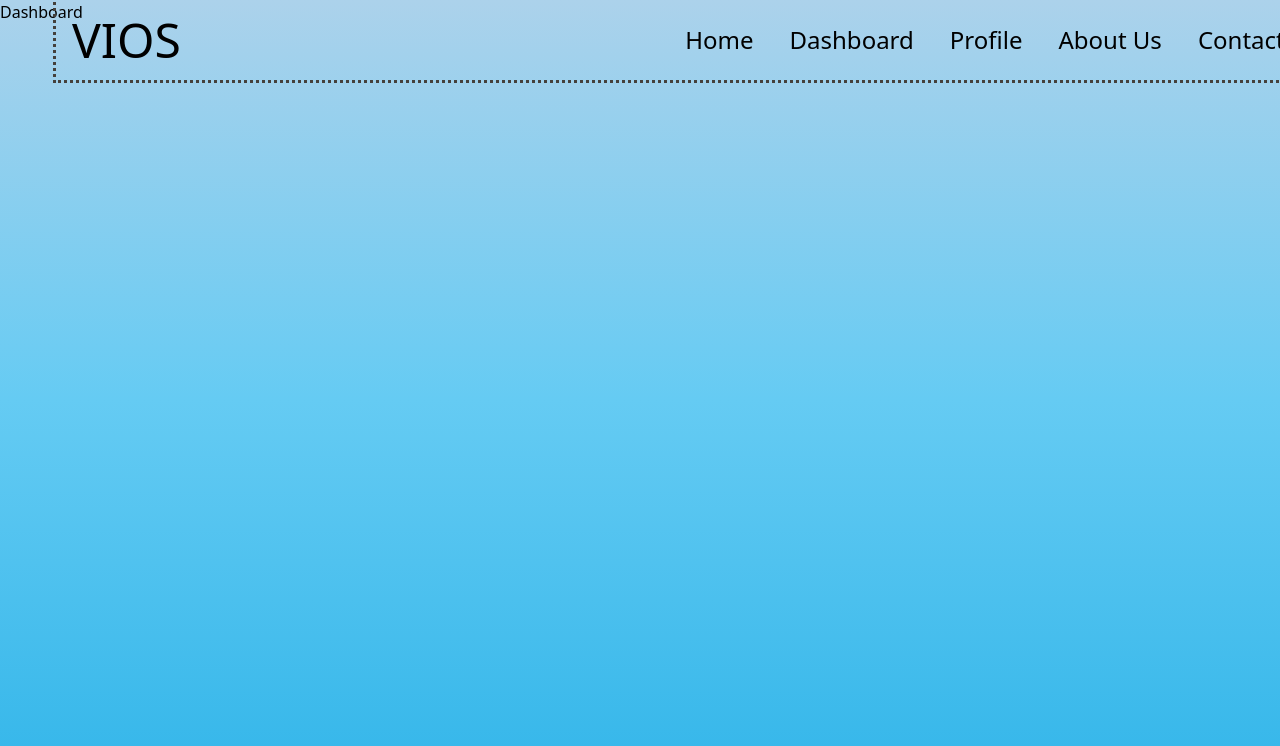
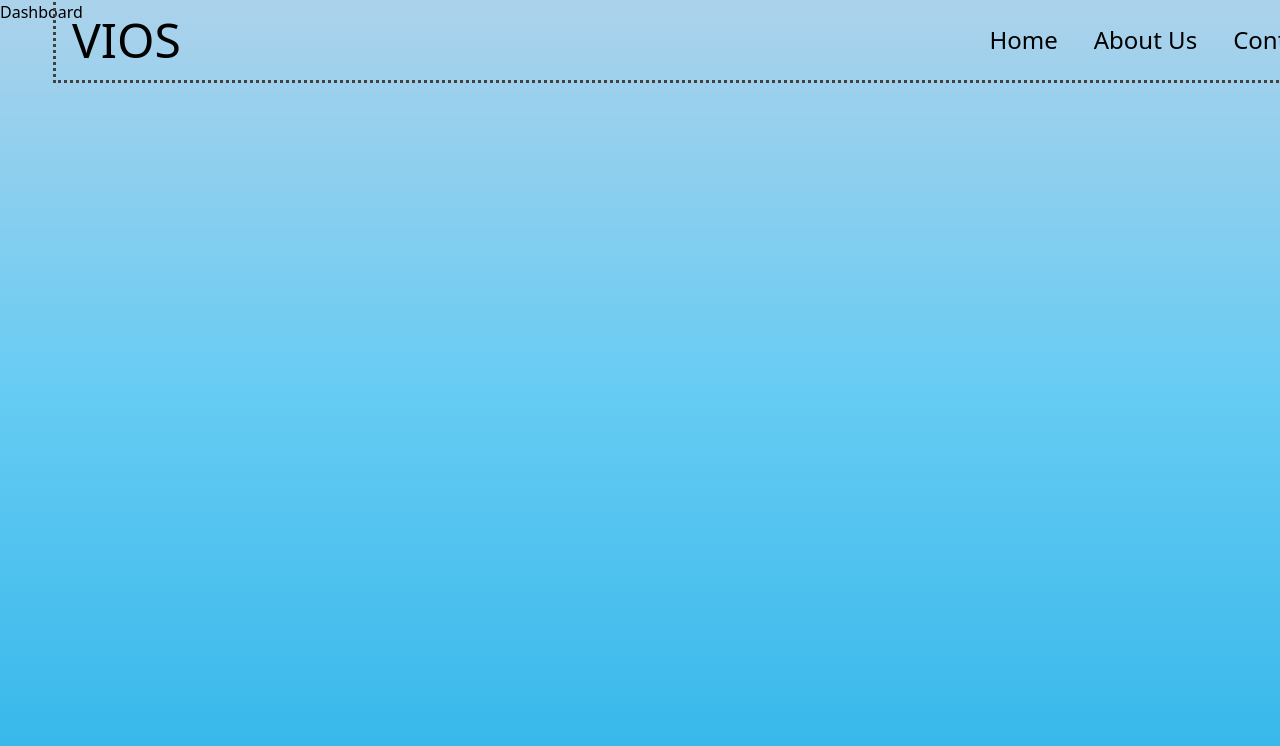
Before and after one commit to Zwane71/VIOS-web, a Next.js app: page /dashboard in a window 1280 px wide. Shown: the top 746 px of the page. Built offline with nearby package versions, Linux system fonts and the light colour scheme; no server answers.

Commit message:
fixed navbar  and dashboard

```diff
--- a/src/app/dashboard/layout.tsx
+++ b/src/app/dashboard/layout.tsx
@@ -2,12 +2,7 @@ import { UserButton } from "@clerk/nextjs";
 import React from "react";
 
 const Dashboardlayout = ({ children }) => {
-	return (
-		<div>
-			<UserButton />
-			{children}
-		</div>
-	);
+	return <div>{children}</div>;
 };
 
 export default Dashboardlayout;
--- a/src/components/NavBar.tsx
+++ b/src/components/NavBar.tsx
@@ -1,9 +1,11 @@
 "use client";
-import { UserButton } from "@clerk/nextjs";
+import { UserButton, SignedIn, useAuth } from "@clerk/nextjs";
 import Link from "next/link";
 import { useState } from "react";
 
 const Navbar = () => {
+	const user = useAuth();
+
 	const [isMenuOpen, setIsMenuOpen] = useState(false);
 
 	return (
@@ -12,12 +14,14 @@ const Navbar = () => {
 				<span className=' text-4xl sm:text-4xl md:text-4xl lg:text-4xl xl:text-5xl font-inter font-light text-black'>
 					VIOS
 				</span>
+
 				<div className='hidden md:flex space-x-9'>
 					<Link
 						href='/'
 						className='text-2xl font-inter text-black hover:text-gray-700'>
 						Home
 					</Link>
+					<SignedIn>
 						<Link
 							href='dashboard'
 							className='text-2xl font-inter text-black hover:text-gray-700'>
@@ -28,6 +32,7 @@ const Navbar = () => {
 							className='text-2xl font-inter text-black hover:text-gray-700'>
 							Profile
 						</Link>
+					</SignedIn>
 					<Link
 						href='about-us'
 						className='text-2xl font-inter text-black hover:text-gray-700'>
@@ -36,9 +41,11 @@ const Navbar = () => {
 					<Link
 						href='contact-us'
 						className='text-2xl font-inter text-black hover:text-gray-700'>
-						Contact Us
+						Contact
 					</Link>
+					<UserButton />
 				</div>
+
 				<button
 					className='md:hidden text-black focus:outline-none'
 					onClick={() => setIsMenuOpen(!isMenuOpen)}>
```
Lines whose indentation alone changed are shown as unchanged.
